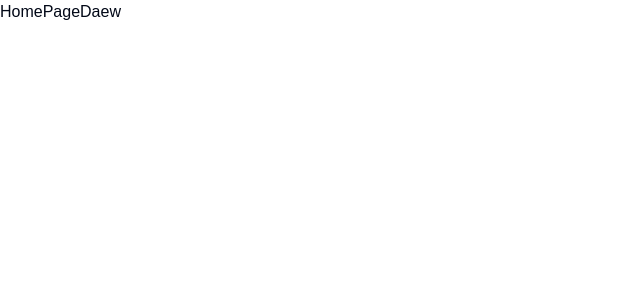
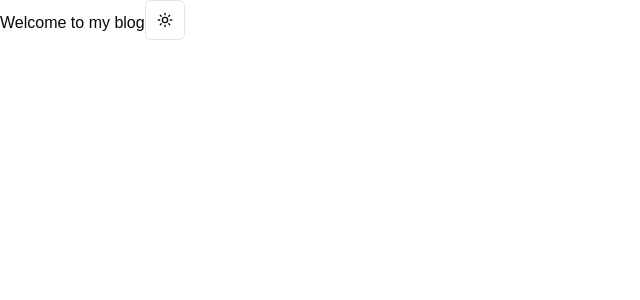
Before and after one commit to thitiphongD/d_blog, a Next.js app: page / in a window 1280 px wide. Shown: the top 300 px of the page, without its empty margins (0-640 px from the left). Built offline with nearby package versions, Linux system fonts and the light colour scheme.

Commit message:
add darkmode

```diff
--- /dev/null
+++ b/src/app/components/SwitchDarkMode.tsx
@@ -0,0 +1,35 @@
+"use client";
+
+import { Button } from '@/components/ui/button'
+import { DropdownMenu, DropdownMenuContent, DropdownMenuItem, DropdownMenuTrigger } from '@/components/ui/dropdown-menu'
+import { Moon, Sun } from 'lucide-react'
+import { useTheme } from 'next-themes'
+import React from 'react'
+
+const SwitchDarkMode = () => {
+    const { setTheme } = useTheme()
+    return (
+        <DropdownMenu>
+            <DropdownMenuTrigger asChild>
+                <Button variant="outline" size="icon">
+                    <Sun className="h-[1.2rem] w-[1.2rem] rotate-0 scale-100 transition-all dark:-rotate-90 dark:scale-0" />
+                    <Moon className="absolute h-[1.2rem] w-[1.2rem] rotate-90 scale-0 transition-all dark:rotate-0 dark:scale-100" />
+                    <span className="sr-only">Toggle theme</span>
+                </Button>
+            </DropdownMenuTrigger>
+            <DropdownMenuContent align="end">
+                <DropdownMenuItem onClick={() => setTheme("light")}>
+                    Light
+                </DropdownMenuItem>
+                <DropdownMenuItem onClick={() => setTheme("dark")}>
+                    Dark
+                </DropdownMenuItem>
+                <DropdownMenuItem onClick={() => setTheme("system")}>
+                    System
+                </DropdownMenuItem>
+            </DropdownMenuContent>
+        </DropdownMenu>
+    )
+}
+
+export default SwitchDarkMode
--- a/src/app/css/globals.css
+++ b/src/app/css/globals.css
@@ -9,72 +9,57 @@ body {
 @layer base {
   :root {
     --background: 0 0% 100%;
-    --foreground: 222.2 84% 4.9%;
+    --foreground: 240 10% 3.9%;
     --card: 0 0% 100%;
-    --card-foreground: 222.2 84% 4.9%;
+    --card-foreground: 240 10% 3.9%;
     --popover: 0 0% 100%;
-    --popover-foreground: 222.2 84% 4.9%;
-    --primary: 222.2 47.4% 11.2%;
-    --primary-foreground: 210 40% 98%;
-    --secondary: 210 40% 96.1%;
-    --secondary-foreground: 222.2 47.4% 11.2%;
-    --muted: 210 40% 96.1%;
-    --muted-foreground: 215.4 16.3% 46.9%;
-    --accent: 210 40% 96.1%;
-    --accent-foreground: 222.2 47.4% 11.2%;
+    --popover-foreground: 240 10% 3.9%;
+    --primary: 142.1 76.2% 36.3%;
+    --primary-foreground: 355.7 100% 97.3%;
+    --secondary: 240 4.8% 95.9%;
+    --secondary-foreground: 240 5.9% 10%;
+    --muted: 240 4.8% 95.9%;
+    --muted-foreground: 240 3.8% 46.1%;
+    --accent: 240 4.8% 95.9%;
+    --accent-foreground: 240 5.9% 10%;
     --destructive: 0 84.2% 60.2%;
-    --destructive-foreground: 210 40% 98%;
-    --border: 214.3 31.8% 91.4%;
-    --input: 214.3 31.8% 91.4%;
-    --ring: 222.2 84% 4.9%;
+    --destructive-foreground: 0 0% 98%;
+    --border: 240 5.9% 90%;
+    --input: 240 5.9% 90%;
+    --ring: 142.1 76.2% 36.3%;
+    --radius: 0.5rem;
     --chart-1: 12 76% 61%;
     --chart-2: 173 58% 39%;
     --chart-3: 197 37% 24%;
     --chart-4: 43 74% 66%;
     --chart-5: 27 87% 67%;
-    --radius: 0.5rem;
-    --sidebar-background: 0 0% 98%;
-    --sidebar-foreground: 240 5.3% 26.1%;
-    --sidebar-primary: 240 5.9% 10%;
-    --sidebar-primary-foreground: 0 0% 98%;
-    --sidebar-accent: 240 4.8% 95.9%;
-    --sidebar-accent-foreground: 240 5.9% 10%;
-    --sidebar-border: 220 13% 91%;
-    --sidebar-ring: 217.2 91.2% 59.8%;
   }
+
   .dark {
-    --background: 222.2 84% 4.9%;
-    --foreground: 210 40% 98%;
-    --card: 222.2 84% 4.9%;
-    --card-foreground: 210 40% 98%;
-    --popover: 222.2 84% 4.9%;
-    --popover-foreground: 210 40% 98%;
-    --primary: 210 40% 98%;
-    --primary-foreground: 222.2 47.4% 11.2%;
-    --secondary: 217.2 32.6% 17.5%;
-    --secondary-foreground: 210 40% 98%;
-    --muted: 217.2 32.6% 17.5%;
-    --muted-foreground: 215 20.2% 65.1%;
-    --accent: 217.2 32.6% 17.5%;
-    --accent-foreground: 210 40% 98%;
+    --background: 20 14.3% 4.1%;
+    --foreground: 0 0% 95%;
+    --card: 24 9.8% 10%;
+    --card-foreground: 0 0% 95%;
+    --popover: 0 0% 9%;
+    --popover-foreground: 0 0% 95%;
+    --primary: 142.1 70.6% 45.3%;
+    --primary-foreground: 144.9 80.4% 10%;
+    --secondary: 240 3.7% 15.9%;
+    --secondary-foreground: 0 0% 98%;
+    --muted: 0 0% 15%;
+    --muted-foreground: 240 5% 64.9%;
+    --accent: 12 6.5% 15.1%;
+    --accent-foreground: 0 0% 98%;
     --destructive: 0 62.8% 30.6%;
-    --destructive-foreground: 210 40% 98%;
-    --border: 217.2 32.6% 17.5%;
-    --input: 217.2 32.6% 17.5%;
-    --ring: 212.7 26.8% 83.9%;
+    --destructive-foreground: 0 85.7% 97.3%;
+    --border: 240 3.7% 15.9%;
+    --input: 240 3.7% 15.9%;
+    --ring: 142.4 71.8% 29.2%;
     --chart-1: 220 70% 50%;
     --chart-2: 160 60% 45%;
     --chart-3: 30 80% 55%;
     --chart-4: 280 65% 60%;
     --chart-5: 340 75% 55%;
-    --sidebar-background: 240 5.9% 10%;
-    --sidebar-foreground: 240 4.8% 95.9%;
-    --sidebar-primary: 224.3 76.3% 48%;
-    --sidebar-primary-foreground: 0 0% 100%;
-    --sidebar-accent: 240 3.7% 15.9%;
-    --sidebar-accent-foreground: 240 4.8% 95.9%;
-    --sidebar-border: 240 3.7% 15.9%;
-    --sidebar-ring: 217.2 91.2% 59.8%;
   }
 }
 
--- a/src/app/page.tsx
+++ b/src/app/page.tsx
@@ -1,8 +1,12 @@
 import React from 'react'
+import SwitchDarkMode from './components/SwitchDarkMode'
 
 const HomePage = () => {
   return (
-    <div>HomePageDaew</div>
+    <div>
+      Welcome to my blog
+      <SwitchDarkMode />
+    </div>
   )
 }
 
```
